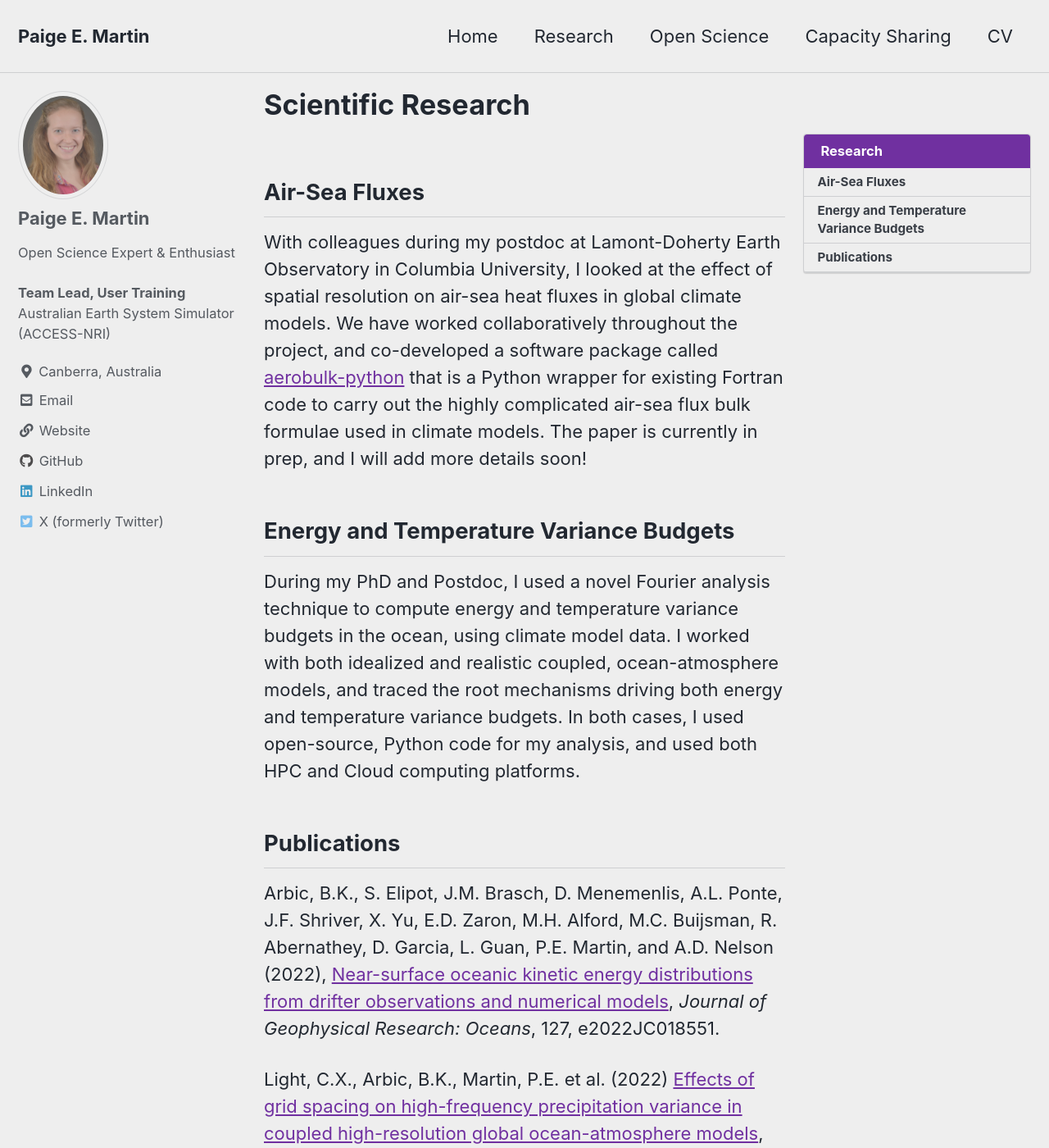
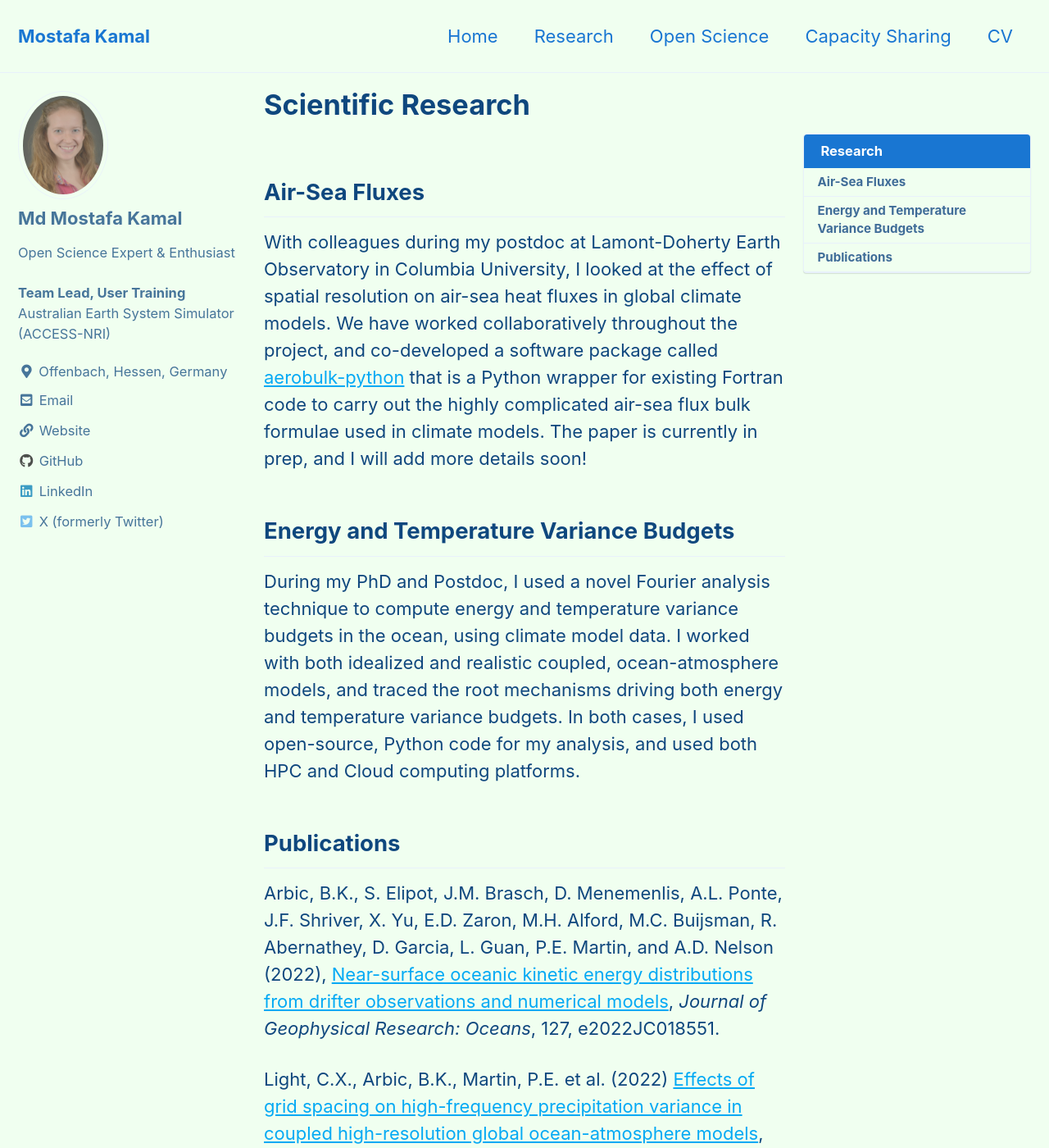
Before and after one commit to Mostafa-MMK/Mostafa-MMK.github.io, a Jekyll site: the page built from _pages/research.md, in a window 1280 px wide and 1400 px high. Shown: the whole window at 82% size. Built offline with Jekyll 4.4.1, drawn with Linux system fonts in a browser that asks for light colours; cached includes are drawn as plain includes; some of the changed text lies outside the part shown.

Commit message:
Update personal information in _config.yml

```diff
--- a/_config.yml
+++ b/_config.yml
@@ -12,16 +12,16 @@
 
 # theme                  : "minimal-mistakes-jekyll"
 # remote_theme           : "mmistakes/minimal-mistakes"
-minimal_mistakes_skin    : "air" # "air", "aqua", "contrast", "dark", "dirt", "neon", "mint", "plum", "sunrise"
+minimal_mistakes_skin    : "aqua" # "air", "aqua", "contrast", "dark", "dirt", "neon", "mint", "plum", "sunrise"
 
 # Site Settings
 locale                   : "en-US"
-title                    : "Paige E. Martin"
+title                    : "Mostafa Kamal"
 title_separator          : "-"
 subtitle                 : # site tagline that appears below site title in masthead
-name                     : "Paige Martin"
-description              : "Paige's WebPaige"
-url                      : "https://paigem.github.io" # the base hostname & protocol for your site e.g. "https://mmistakes.github.io"
+name                     : "Mostafa Kamal"
+description              : "Mostafa's Webdairy"
+url                      : "https://Mostafa-MMK.github.io" # the base hostname & protocol for your site e.g. "https://mmistakes.github.io"
 baseurl                  : # the subpath of your site, e.g. "/blog"
 repository               : # GitHub username/repo-name e.g. "mmistakes/minimal-mistakes"
 teaser                   : # path of fallback teaser image, e.g. "/assets/images/500x300.png"
@@ -104,23 +104,23 @@ analytics:
 
 # Site Author
 author:
-  name             : "Paige E. Martin"
+  name             : "Md Mostafa Kamal"
   avatar           : "/assets/paige_photo.png" # path of avatar image, e.g. "/assets/images/bio-photo.jpg"
   bio              : "Open Science Expert & Enthusiast <br><br>
                       **Team Lead, User Training** <br>
                       Australian Earth System Simulator (ACCESS-NRI)"
-  location         : "Canberra, Australia"
+  location         : "Offenbach, Hessen, Germany"
   email            :
   links:
     - label: "Email"
       icon: "fas fa-fw fa-envelope-square"
-      url: "mailto:ms.paigem@gmail.com"
+      url: "mailto:jm.kamalmostafa@gmail.com"
     - label: "Website"
       icon: "fas fa-fw fa-link"
-      url: "https://paigem.github.io"
+      url: "https://Mostafa-MMK.github.io"
     - label: "GitHub"
       icon: "fab fa-fw fa-github"
-      url: "https://github.com/paigem"
+      url: "https://github.com/Mostafa-MMK"
     - label: "LinkedIn"
       icon: "fab fa-fw fa-linkedin"
       url: "https://www.linkedin.com/in/paige-martin-phd/"
```
